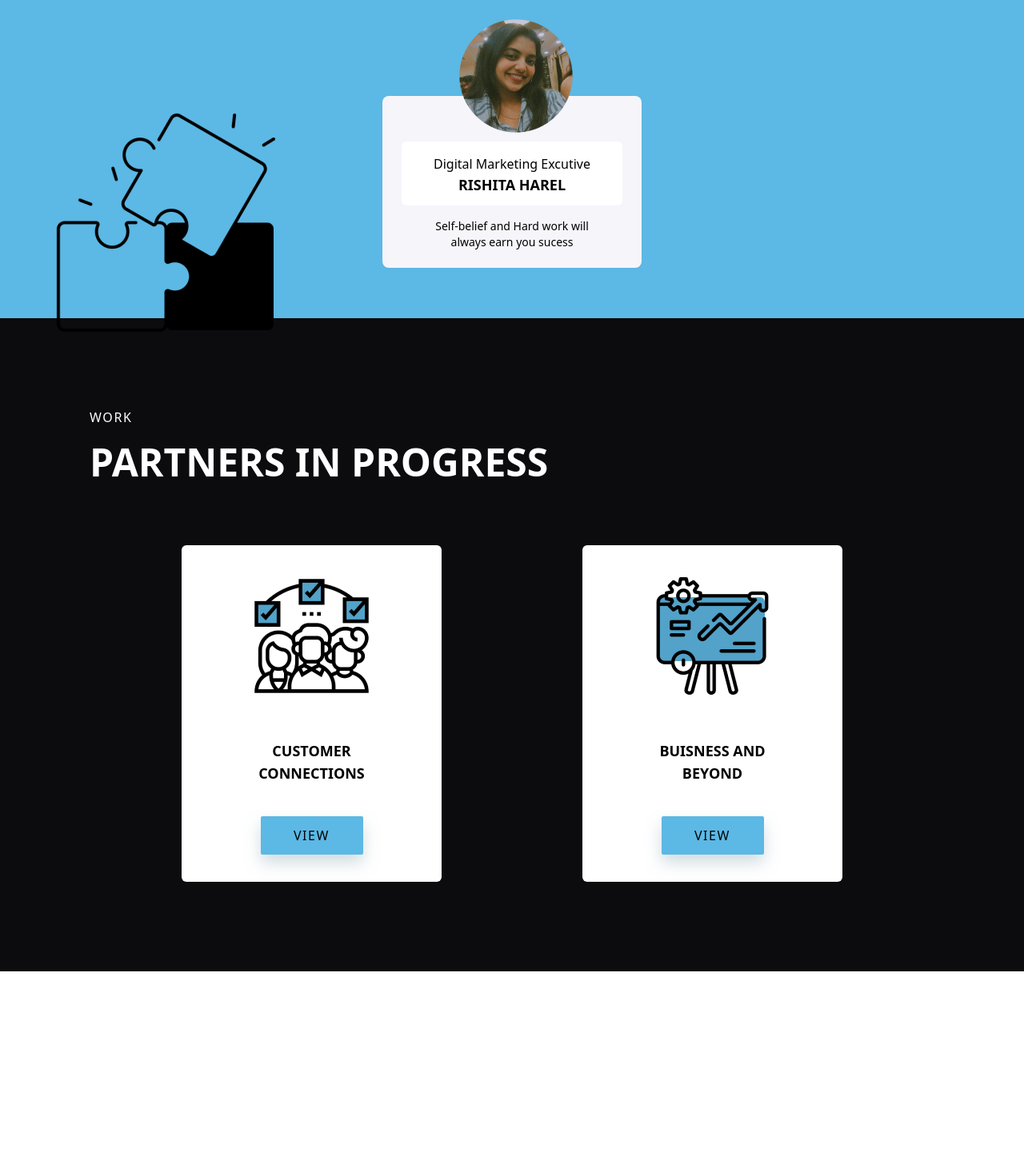
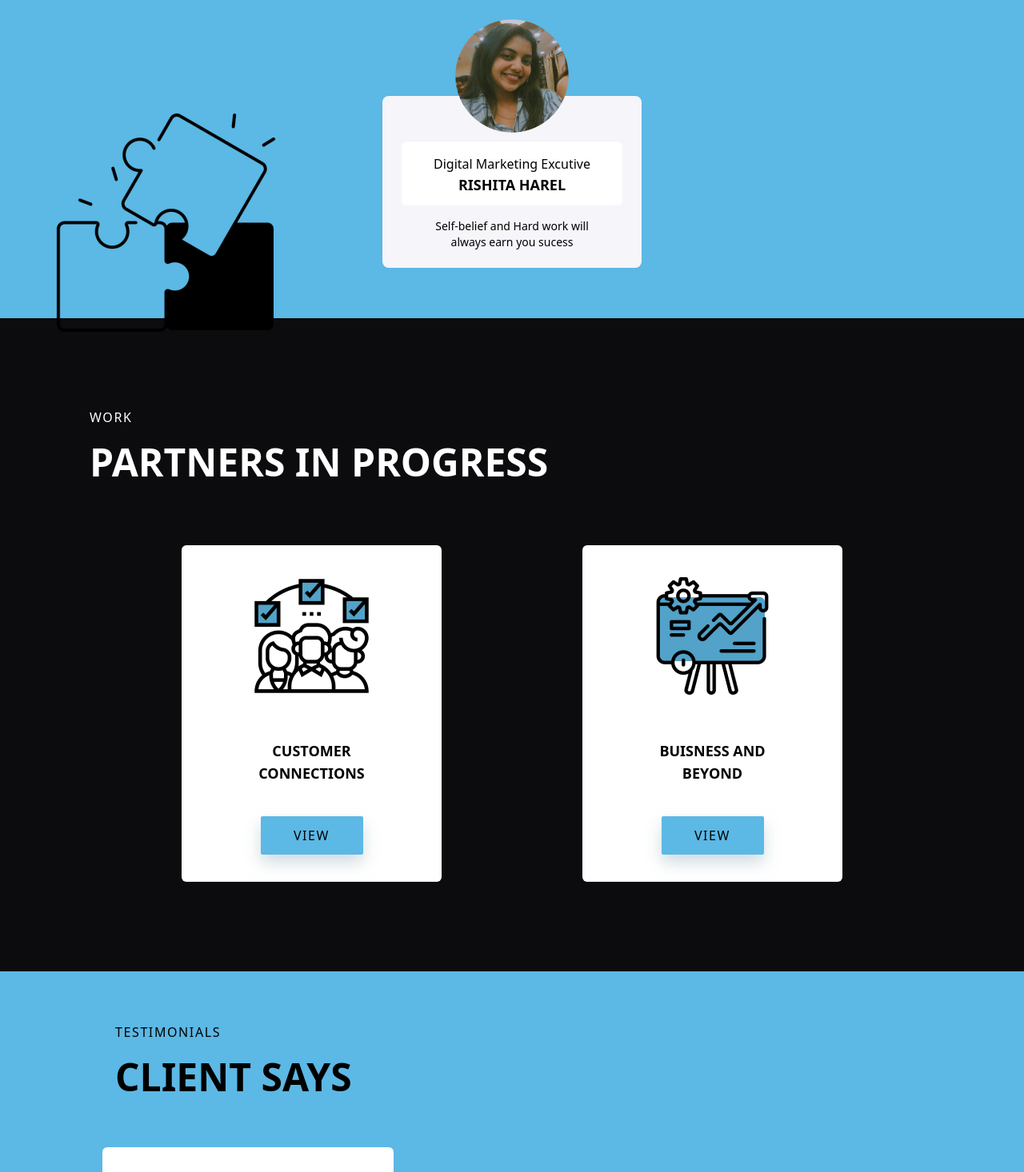
Before and after one commit to Ashutoshkr23/Bravos-11, a Next.js app: page / in a window 1280 px wide. Shown: the part 4832-6298 px from the top of the page at 80% size. Before the commit the page ends 6047 px from the top, so only its background shows below. Built offline with nearby package versions, Linux system fonts and the light colour scheme.

Commit message:
testimonial comp Built

```diff
--- a/src/components/TeamComp.jsx
+++ b/src/components/TeamComp.jsx
@@ -2,8 +2,8 @@ import React from 'react'
 
 function TeamComp({img , designation , name , tagline }) {
   return (
-    <div className='bg-transparent w-[326px] h-[311px] border border-transparent rounded-lg'>
-      <img src={img} alt="sid" className='absolute mx-[96px]' />
+    <div className='bg-transparent w-[326px] h-[311px] border border-transparent rounded-lg relative'>
+      <img src={img} alt="sid" className='absolute inset-x-0 mx-auto' />
       <div className="w-full h-[215px] bottom-0 mt-[96px] pt-[57px] rounded-lg bg-white-1 border-black">
         <div className='w-[276px] mx-auto  h-20 bg-white rounded-md py-4'>
           <p className='text-base text-center  '>{designation}</p>
--- /dev/null
+++ b/src/components/TestimonialComp.jsx
@@ -0,0 +1,19 @@
+import React from 'react'
+
+function TestimonialComp() {
+  return (
+    <div className='relative h-[437px] w-[364px] mt-16 bg-white rounded-md'>
+          <img src="./assets/images/team/Sid.png" alt="" className='absolute inset-x-0 mx-auto bottom-[115px] z-10' />
+        <div className='w-[308px] pt-7 px-7'>
+              <p className='text-sm font-bold w-[308px] leading-[1.4rem]'>The Bravas Digital team is highly responsive and is very quick on the uptake of our ever-evolving business strategies. They are an excellent partner for your digital communication requirements.</p>
+        </div>
+        <div className='bg-dark rounded-md h-[186px] absolute bottom-0 inset-x-0'>
+            <h1 className='mt-24 text-white text-center text-lg font-bold'>ANIL NAIR</h1>
+            <p className='text-white text-center text-sm font-light'>Co-Founder, Goodwind Mototours</p>
+        </div>
+
+    </div>
+  )
+}
+
+export default TestimonialComp
--- a/src/components/Testimonials.jsx
+++ b/src/components/Testimonials.jsx
@@ -1,9 +1,18 @@
 import React from 'react'
+import TestimonialComp from './TestimonialComp'
 
 function Testimonials() {
   return (
-    <div>
-
+    <div className='bg-blue-1'>
+        <div className='py-16'>
+              <div className='pl-36'>
+                  <p className='text-black font-light text-base  tracking-widest'>TESTIMONIALS</p>
+                  <h1 className='text-black font-bold text-5xl mt-5'>CLIENT SAYS</h1>
+              </div>
+              <div className='px-32'>
+                  <TestimonialComp />
+              </div>
+        </div>
     </div>
   )
 }
--- a/src/pages/index.tsx
+++ b/src/pages/index.tsx
@@ -6,6 +6,7 @@ import About from '../components/About'
 import Offerings from '../components/Offerings'
 import Team from '../components/Team'
 import Partners from '../components/Partners'
+import Testimonials from '../components/Testimonials'
 
 
 const Home: NextPage = () => {
@@ -21,6 +22,7 @@ const Home: NextPage = () => {
       <Offerings/>
       <Team/>
       <Partners/>
+      <Testimonials/>
     </div>
   )
 }
```
